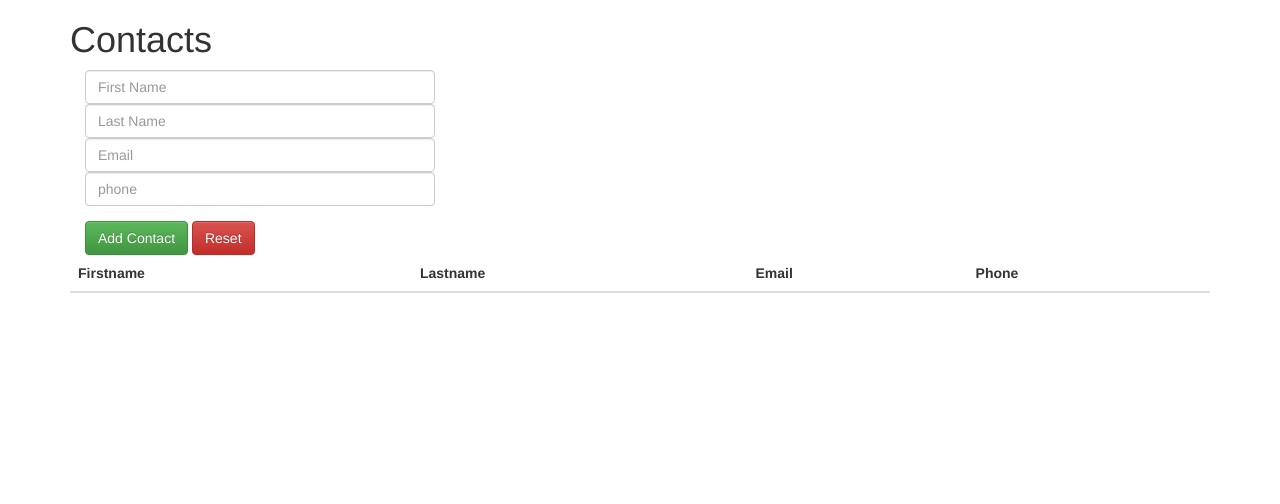
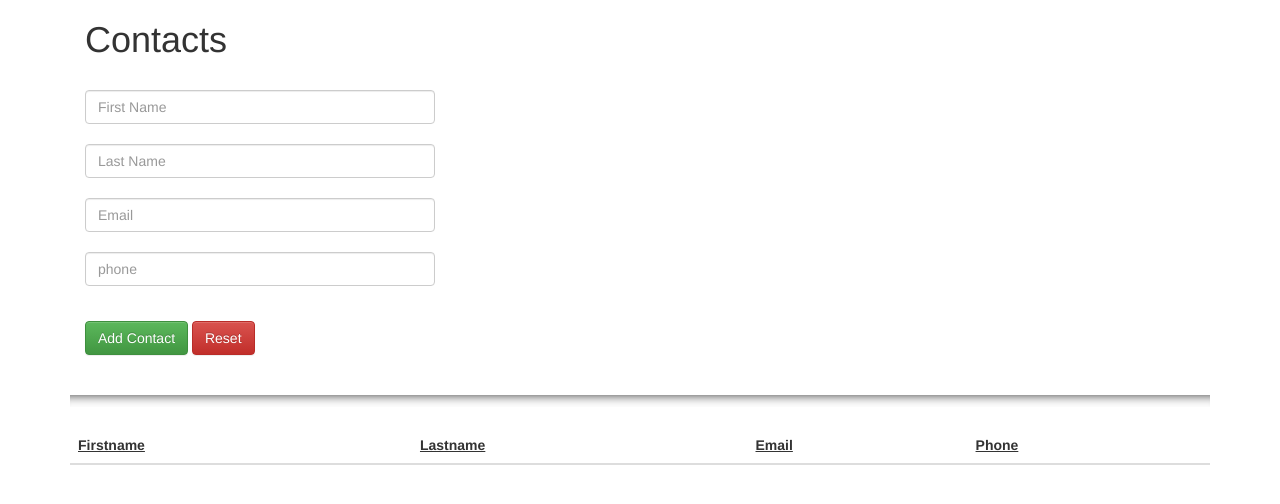
Before and after one commit to dhilipanraja-joseph/ContactsApp, a plain HTML site: page index.html in a window 1280 px wide. Drawn offline with nearby package versions, Linux system fonts and the light colour scheme.

Commit message:
add styles

```diff
--- a/index.html
+++ b/index.html
@@ -28,19 +28,21 @@
   </head>
   <body>
     <div class="container">
-      <h1>Contacts</h1>
+      <h1 id="titile">Contacts</h1><br>
       <form id="addContacts" class="col-sm-4">
         <div class="form-group">
-            <input type="text" class="form-control" id="firstname" placeholder="First Name" required>
-            <input type="text" class="form-control" id="lastname" placeholder="Last Name" required>
-            <input type="email" class="form-control" id="email" placeholder="Email">
-            <input type="number" class="form-control" id="phoneNum" placeholder="phone">
+            <input type="text" class="form-control" id="firstname" placeholder="First Name" required><br>
+            <input type="text" class="form-control" id="lastname" placeholder="Last Name" required><br>
+            <input type="email" class="form-control" id="email" placeholder="Email"><br>
+            <input type="number" class="form-control" id="phoneNum" placeholder="phone"><br>
         </div>
         <button type="submit" class="btn btn-success" name="button">Add Contact</button>
         <button class="btn btn-danger" type="reset">Reset</button>
       </form>
     </div>
     <div class="container">
+      <br>
+      <hr>
       <table id="contactTable" class="table">
         <thead>
           <tr>
@@ -89,9 +91,11 @@
       <form id="changeContact">
       <div class="modal-body">
         <div class="form-group">
-            <input type="text" class="form-control" id="eFirstname" placeholder="First Name" required>
-            <input type="text" class="form-control" id="eLastname" placeholder="Last Name" required>
-            <input type="email" class="form-control" id="eEmail" placeholder="Email">
+
+            <input type="text" class="form-control" id="eFirstname" placeholder="First Name" required><br>
+            <input type="text" class="form-control" id="eLastname" placeholder="Last Name" required><br>
+
+            <input type="email" class="form-control" id="eEmail" placeholder="Email"><br>
             <input type="number" class="form-control" id="ePhoneNum" placeholder="phone">
         </div>
       </div>
--- a/style.css
+++ b/style.css
@@ -1,6 +1,17 @@
 #template{
   display: none;
+}
+#titile{
+  margin-left: 15px;
 }
 .edit-btn{
   margin-top: 7px;
 }
+th{
+  text-decoration: underline;
+}
+hr{
+  height: 12px;
+  border: 0;
+  box-shadow: inset 0 12px 12px -12px
+}
```
